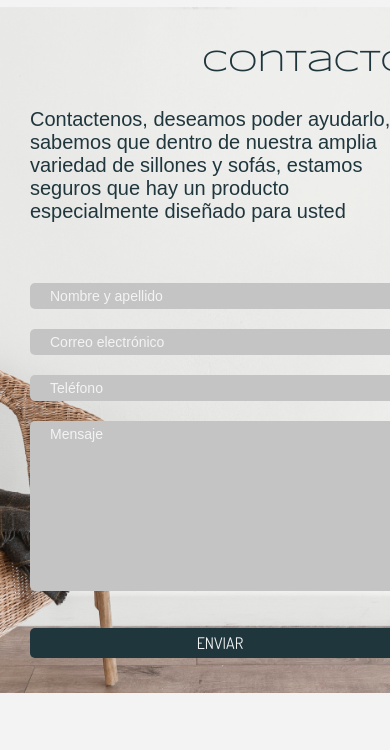
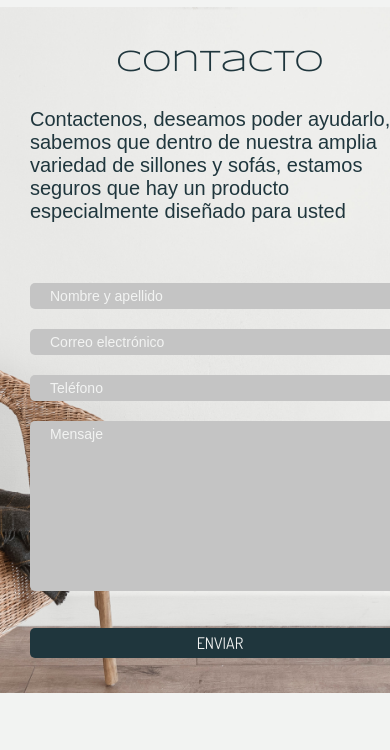
Before and after one commit to champi-r/sitio-web-sofas, a plain HTML site: page public/pages/contact.html in a window 390 px wide. Shown: the part 83-833 px from the top of the page. Drawn offline with nearby package versions, Linux system fonts and the light colour scheme; a web font is replaced by a local one.

Commit message:
ajuste responsive page contacto

```diff
--- a/public/css/style.css
+++ b/public/css/style.css
@@ -559,6 +559,9 @@ footer{
     .div__us p{
         width: auto;
     }
+    .div__contact{
+        align-items: center;
+    }
     .catalogue__item{
         display: flex;
         justify-content: center;
@@ -566,6 +569,7 @@ footer{
     .catalogue__description{
         width: 35rem;
     }
+
 }
 
 /* ANIMATIONS */
```
